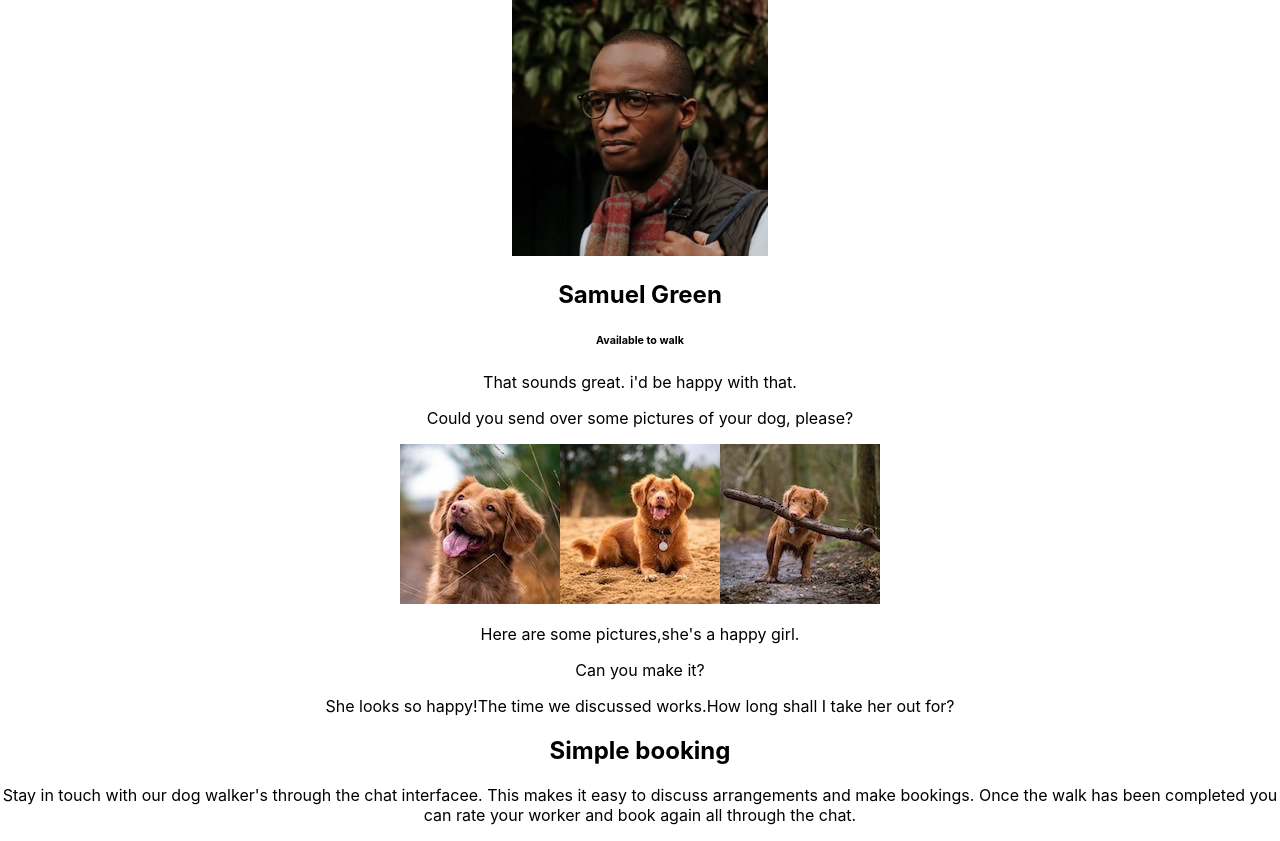
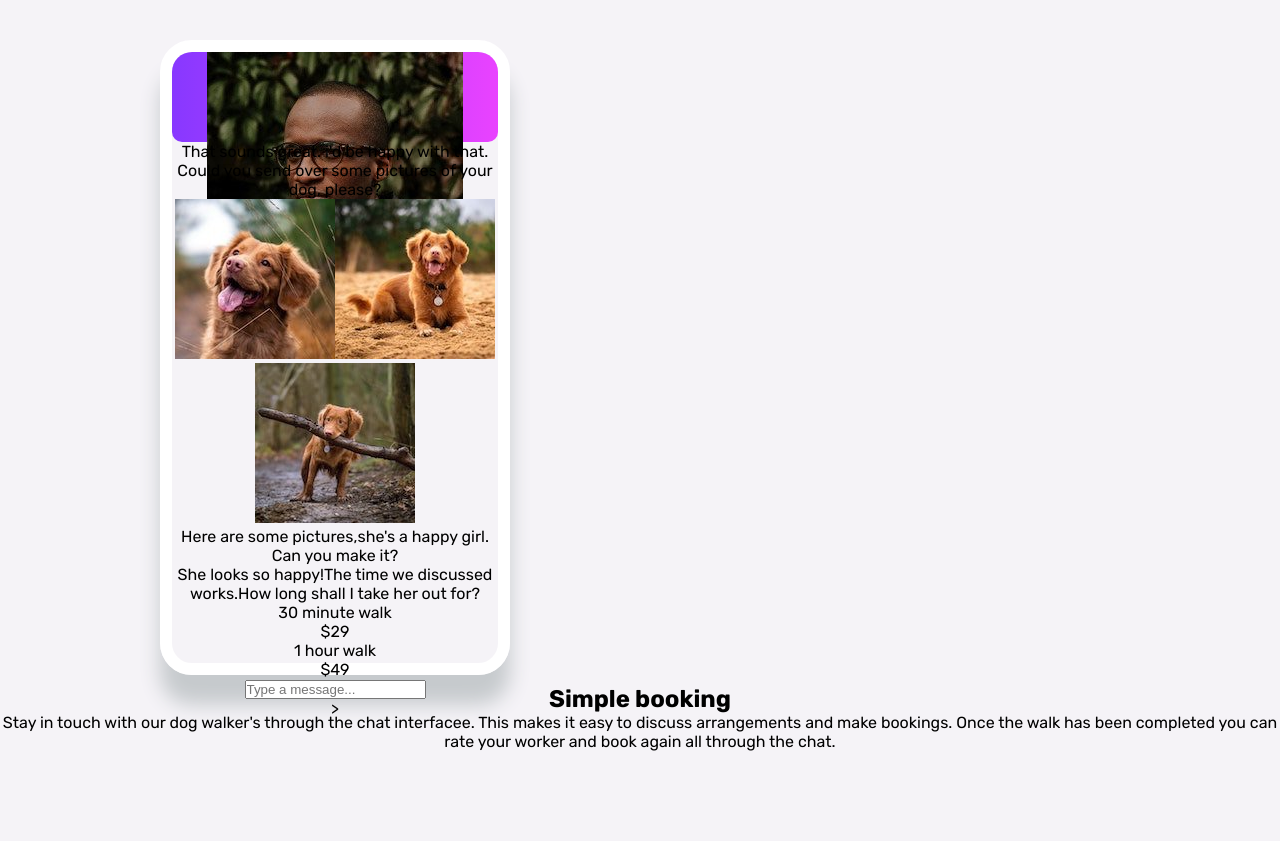
Before and after one commit to tutich/chat, a React (Create React App) app: page / in a window 1280 px wide. After the commit the page ends 800 px from the top, so only its background shows below. Built offline with nearby package versions, Linux system fonts and the light colour scheme.

Commit message:
project jsx

```diff
--- a/src/App.js
+++ b/src/App.js
@@ -8,21 +8,58 @@ import dog3mg from './images/dog-image-3.jpg';
 function App() {
   return (
     <div className="App">
+      <div className="phone">
+        <div className='header'>
+          <div class="desc">
+            <div className='chevron'></div>
+            <div className="avatr">
               <img src={avatar}/>
+            </div>
+            <div className="content">
+              <div className="name">
                 <h2>Samuel Green</h2>
+              </div>
+              <div className="status">
                 <h6>Available to walk</h6>
-      <p>That sounds great. i'd be happy with that.</p>
-      <p>Could you send over some pictures of your dog, please?</p>
+              </div>
+            </div>
+            <div className='dots'></div>
+          </div>
+        </div>
+
+        <div className="message">
+          <p className='text-reply'>That sounds great. i'd be happy with that.</p>
+          <p className='text-reply'>Could you send over some pictures of your dog, please?</p>
+          <div className="pics">
             <img src={dog1mg}/>
             <img src={dog2mg}/>
             <img src={dog3mg}/>
-      <p>Here are some pictures,she's a happy girl.</p>
-      <p>Can you make it?</p>
-      <p>She looks so happy!The time we discussed works.How long shall I take her out for?</p>
+          </div>
+          <p className='text-user'>Here are some pictures,she's a happy girl.</p>
+          <p className='test-user1'>Can you make it?</p>
+          <p className='text-reply'>She looks so happy!The time we discussed works.How long shall I take her out for?</p>
+          <div className='offer'>
+            <div></div>
+            <p>30 minute walk</p>
+            <span>$29</span>
+          </div>
+          <div className='offer'>
+            <div></div>
+            <p>1 hour walk</p>
+            <span>$49</span>
+          </div>
+          <form action='#'>
+            <input type='text' placeholder='Type a message...' />
+            <div>></div>
+          </form>
+        </div>
+      </div>
       <h2>Simple booking</h2>
-      <p>Stay in touch with our dog walker's through the chat interfacee. This makes it easy  to discuss arrangements
-      and make bookings. Once the walk has been completed you can rate your worker and book again all through
-      the chat.</p>
+      <p>Stay in touch with our dog walker's through the chat
+         interfacee. This makes it easy  to discuss arrangements and
+         make bookings. Once the walk has been completed you can
+         rate your worker and book again all through the chat.
+        </p>
     </div>
   );
 }
--- a/src/index.css
+++ b/src/index.css
@@ -1,13 +1,31 @@
-body {
+@import url('https://fonts.googleapis.com/css2?family=Josefin+Sans:wght@300;500;700&family=Karla:ital@1&family=Kumbh+Sans&family=Manrope:wght@600&family=Overpass&family=Poppins:wght@500&family=Raleway&family=Roboto+Serif:ital,opsz,wght@0,8..144,300;1,8..144,200;1,8..144,300&family=Rubik:wght@400;500;700&family=Space+Grotesk:wght@500&family=Space+Mono:wght@400;700&display=swap');
+
+* {
+  box-sizing: border-box;
   margin: 0;
-  font-family: -apple-system, BlinkMacSystemFont, 'Segoe UI', 'Roboto', 'Oxygen',
-    'Ubuntu', 'Cantarell', 'Fira Sans', 'Droid Sans', 'Helvetica Neue',
-    sans-serif;
-  -webkit-font-smoothing: antialiased;
-  -moz-osx-font-smoothing: grayscale;
+  padding: 0;
 }
 
-code {
-  font-family: source-code-pro, Menlo, Monaco, Consolas, 'Courier New',
-    monospace;
+body {
+  font-family: 'Rubik';
+  font-size: 16px;
+  background-color: hsl(270, 20%, 96%);
+
 }
+
+.phone {
+
+  border: 12px solid #fff;
+  width: 350px;
+  height: 635px;
+  border-radius: 32px;
+  margin-top: 40px;
+  margin-left: 160px;
+  margin-bottom: 10px;
+  box-shadow: 0 30px 20px hsl(206, 6%, 79%);
+}
+.header {
+  height: 90px;
+  background: linear-gradient(to right, hsl(264,100%,61%),hsl(293,100%,63%));
+  border-radius: 20px 20px 10px 10px;
+}
```
Lines whose indentation alone changed are shown as unchanged.
